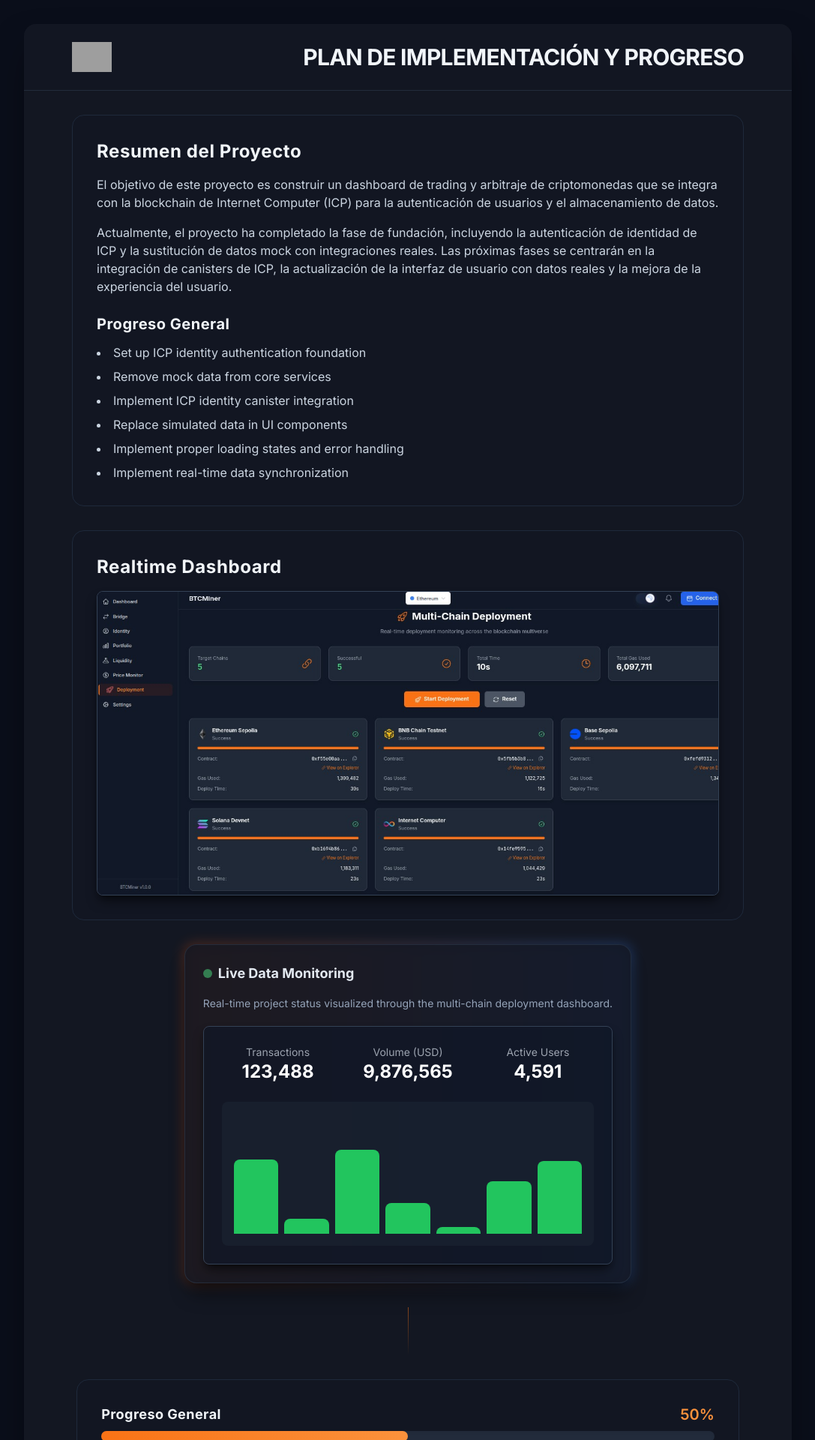
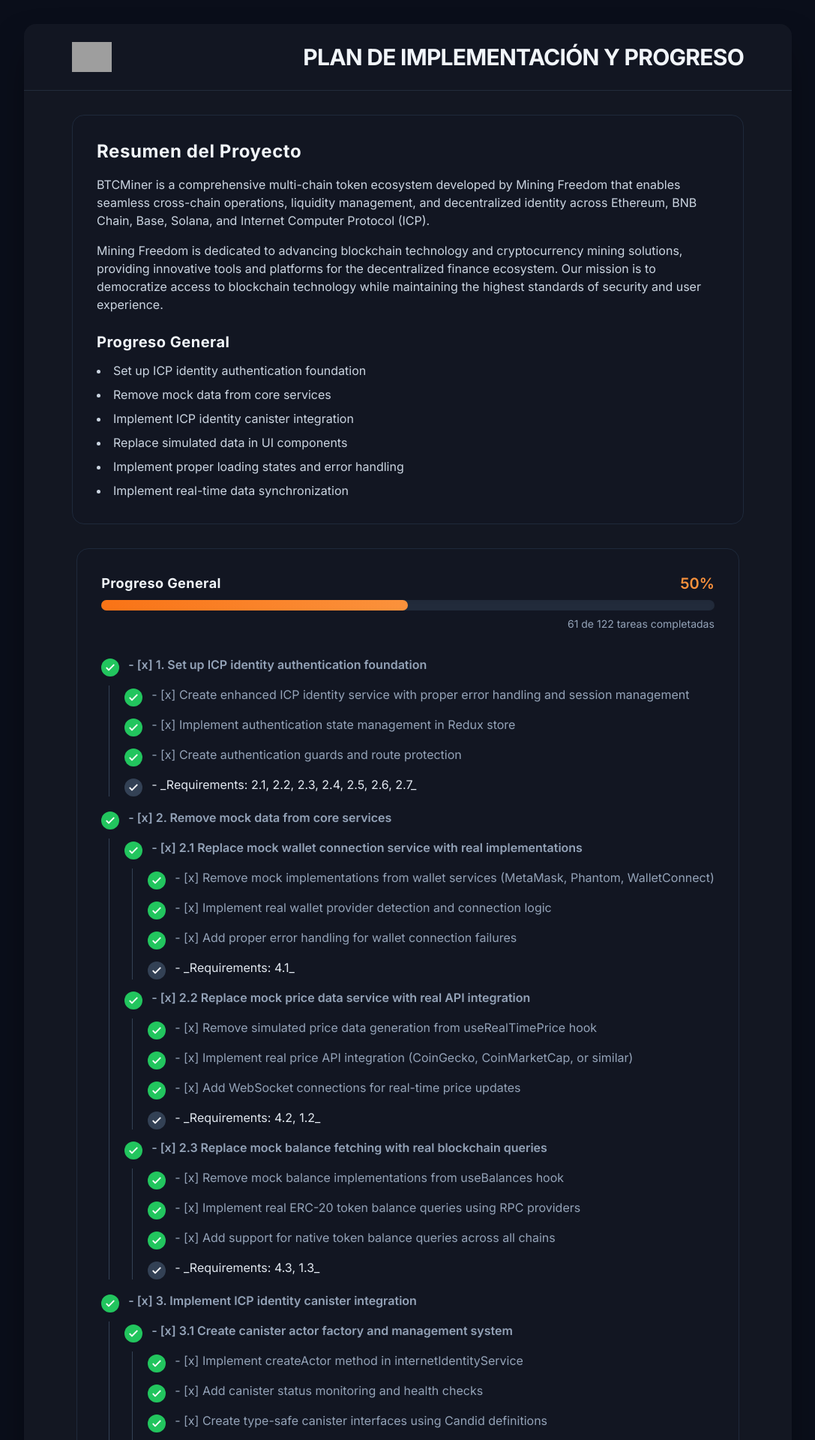
Before and after one commit to ricardoduhalt2/progressBTCMiner, a React (Vite) app: page / in a window 1280 px wide. Shown: the top 1920 px of the page at 75% size, without its empty margins (96-1183 px from the left). Built offline with nearby package versions, Linux system fonts and the light colour scheme; grey boxes are pictures that could not be loaded.

Commit message:
Update ProjectSummary text, reorder sections, and add DashboardCard animations

```diff
--- a/App.tsx
+++ b/App.tsx
@@ -20,15 +20,15 @@
               <ProjectSummary />
             </AnimatedSection>
             <AnimatedSection delay={0.2}>
-              <ArchitectureDiagram />
+              <ImplementationPlan planText={IMPLEMENTATION_PLAN_TEXT} />
             </AnimatedSection>
             <AnimatedSection delay={0.3}>
               <DashboardCard />
             </AnimatedSection>
+            <AnimatedSection delay={0.4}>
+              <ArchitectureDiagram />
+            </AnimatedSection>
             <div className="w-px h-12 sm:h-16 bg-gradient-to-b from-brand-accent/50 to-transparent my-6 sm:my-8" aria-hidden="true" />
-            <AnimatedSection delay={0.4}>
-              <ImplementationPlan planText={IMPLEMENTATION_PLAN_TEXT} />
-            </AnimatedSection>
             <AnimatedSection delay={0.5}>
               <NextSteps />
             </AnimatedSection>
--- a/components/DashboardCard.tsx
+++ b/components/DashboardCard.tsx
@@ -1,10 +1,15 @@
 import React from 'react';
 import { AnimatedDashboard } from './AnimatedDashboard';
+import { motion } from 'framer-motion';
 
 export const DashboardCard: React.FC = () => {
 
   return (
-    <div className="w-full max-w-4xl mx-auto relative group">
+    <motion.div
+      className="w-full max-w-4xl mx-auto relative group"
+      whileHover={{ scale: 1.02, boxShadow: "0 10px 20px rgba(0, 0, 0, 0.4)" }}
+      transition={{ duration: 0.3, ease: "easeInOut" }}
+    >
        <div className="absolute -inset-0.5 bg-gradient-to-r from-orange-600 to-blue-500 rounded-2xl blur opacity-25 group-hover:opacity-60 transition duration-1000 group-hover:duration-200 animate-tilt"></div>
       <div className="relative bg-brand-card/80 backdrop-blur-sm rounded-2xl p-6 border border-slate-700/50 shadow-xl shadow-black/40 w-full">
         <div className="flex items-center mb-4">
@@ -20,6 +25,6 @@
           <AnimatedDashboard />
         </div>
       </div>
-    </div>
+    </motion.div>
   );
 };
--- a/components/ProjectSummary.tsx
+++ b/components/ProjectSummary.tsx
@@ -6,10 +6,10 @@
     <div className="w-full max-w-4xl mx-auto bg-brand-card/50 p-6 sm:p-8 rounded-2xl border border-slate-800 mb-8">
       <h2 className="text-2xl font-bold text-slate-100 tracking-wide mb-4">Resumen del Proyecto</h2>
       <p className="text-slate-300 mb-4">
-        El objetivo de este proyecto es construir un dashboard de trading y arbitraje de criptomonedas que se integra con la blockchain de Internet Computer (ICP) para la autenticación de usuarios y el almacenamiento de datos.
+        BTCMiner is a comprehensive multi-chain token ecosystem developed by Mining Freedom that enables seamless cross-chain operations, liquidity management, and decentralized identity across Ethereum, BNB Chain, Base, Solana, and Internet Computer Protocol (ICP).
       </p>
       <p className="text-slate-300">
-        Actualmente, el proyecto ha completado la fase de fundación, incluyendo la autenticación de identidad de ICP y la sustitución de datos mock con integraciones reales. Las próximas fases se centrarán en la integración de canisters de ICP, la actualización de la interfaz de usuario con datos reales y la mejora de la experiencia del usuario.
+        Mining Freedom is dedicated to advancing blockchain technology and cryptocurrency mining solutions, providing innovative tools and platforms for the decentralized finance ecosystem. Our mission is to democratize access to blockchain technology while maintaining the highest standards of security and user experience.
       </p>
       <div className="mt-6">
         <h3 className="text-xl font-bold text-slate-100 tracking-wide mb-3">Progreso General</h3>
```
